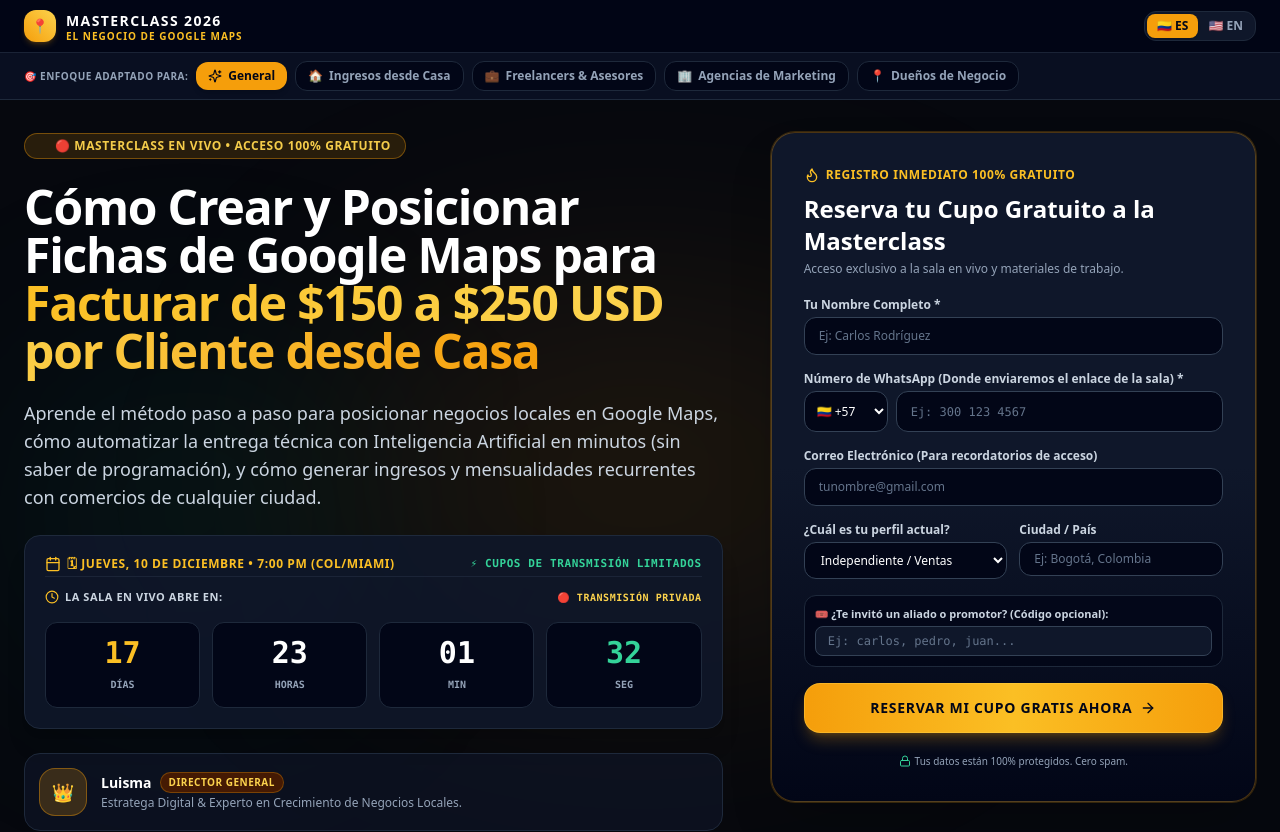
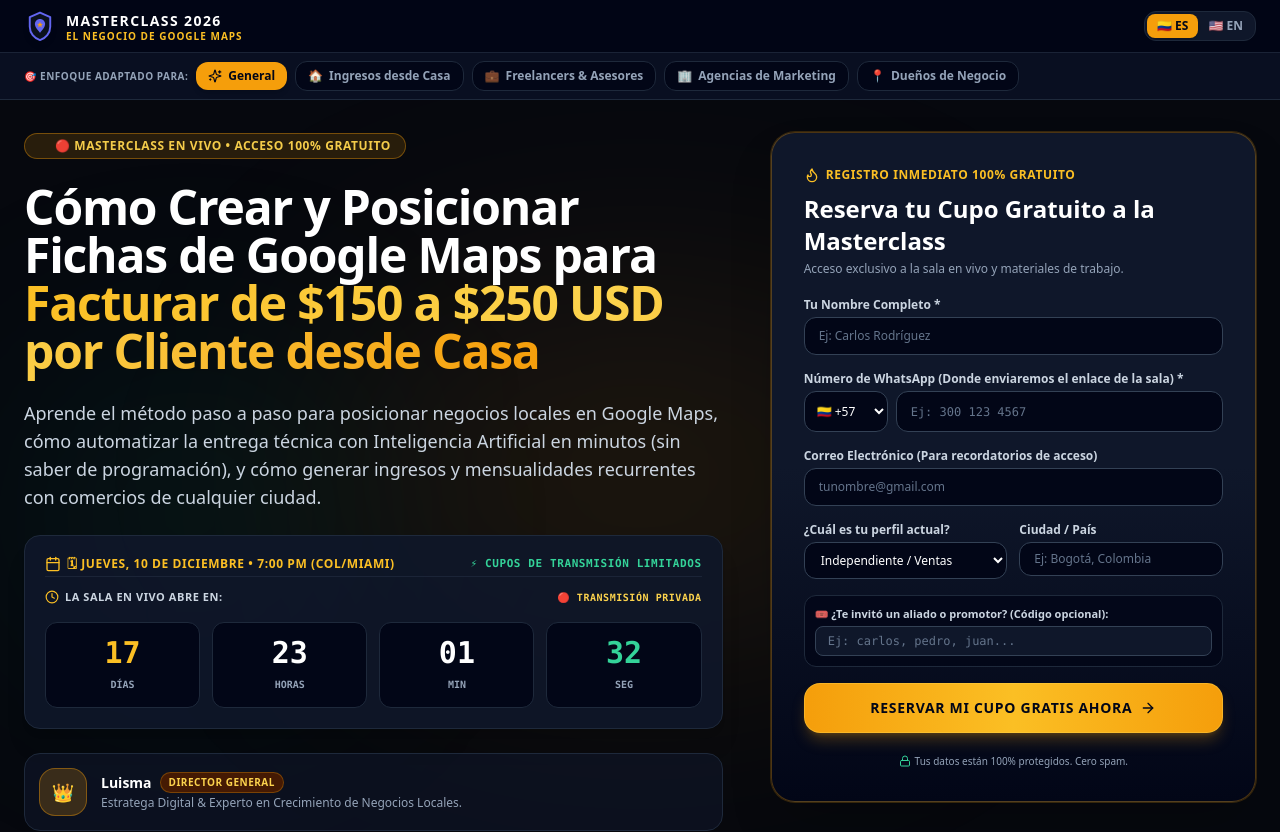
Before and after one commit to prestigia-spec/prestigia, a Next.js app: page /masterclass in a window 1280 px wide. Shown: the top 832 px of the page. Built offline with nearby package versions, Linux system fonts and the light colour scheme.

Commit message:
fix(masterclass): reemplazar icono genérico por el escudo oficial original de Prestigia en el header

```diff
--- a/src/app/masterclass/page.tsx
+++ b/src/app/masterclass/page.tsx
@@ -3,6 +3,7 @@
 import React, { useState, useEffect, useMemo, Suspense } from 'react';
 import Link from 'next/link';
 import { useSearchParams } from 'next/navigation';
+import { PrestigiaIcon } from '@/components/PrestigiaIcon';
 import {
   Sparkles,
   CheckCircle2,
@@ -377,9 +378,7 @@ function MasterclassContent() {
         <div className="max-w-7xl mx-auto px-4 sm:px-6 py-2.5 flex items-center justify-between gap-3">
           <div className="flex items-center gap-3">
             <div className="flex items-center gap-2.5">
-              <div className="w-8 h-8 rounded-xl bg-gradient-to-tr from-amber-500 to-amber-300 flex items-center justify-center shadow-md shadow-amber-500/20 text-slate-950 font-black text-sm">
-                📍
-              </div>
+              <PrestigiaIcon className="w-8 h-8 drop-shadow-md shrink-0" />
               <div className="leading-none">
                 <span className="font-black text-sm tracking-widest text-white block">MASTERCLASS 2026</span>
                 <span className="text-[10px] text-amber-400 font-bold tracking-widest uppercase block">
```
